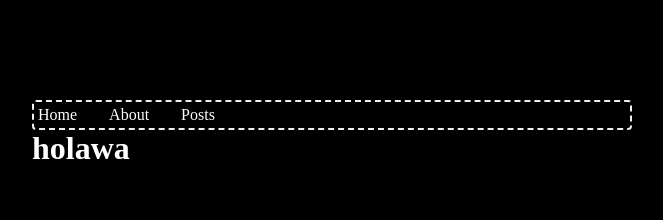
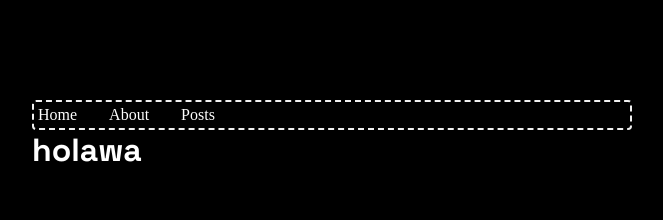
Before and after one commit to Velaryo/next-app-midu, a Next.js app: page / in a window 1280 px wide. Shown: the top 220 px of the page, without its empty margins (308-971 px from the left). Built offline with nearby package versions, Linux system fonts and the light colour scheme.

Commit message:
@next/font

```diff
--- /dev/null
+++ b/app/font.js
@@ -0,0 +1,10 @@
+import { Space_Grotesk as SpaceGrotesk } from '@next/font/google'
+
+export const font = SpaceGrotesk({
+    weight: ['400', '700'],
+    // latin, sino va a traer de todos
+    // x ejemplo, del cirilico
+    subsets: ['latin'],
+    // nombre de var. como en CSS
+    variable: '--font-grotesk',
+})
--- a/app/layout.js
+++ b/app/layout.js
@@ -1,7 +1,9 @@
 // estilos globales
 import '../styles/globals.css'
 
+
 import { Navigation } from '../components/Navigation'
+import { font } from './font'
 
 export const metadata = {
   title: 'UN titulo',
@@ -11,7 +13,7 @@ export const metadata = {
 export default function RootLayout ({ children }) {
   return (
     <html lang='en'>
-      <body>
+      <body className={font.variable}>
         <Navigation />
         {children}
       </body>
--- a/package.json
+++ b/package.json
@@ -3,12 +3,13 @@
   "version": "0.1.0",
   "private": true,
   "scripts": {
-    "dev": "next dev",
+    "dev": "next dev --turbo",
     "build": "next build",
     "start": "next start",
     "lint": "next lint"
   },
   "dependencies": {
+    "@next/font": "^13.2.3",
     "eslint": "8.35.0",
     "eslint-config-next": "13.2.1",
     "next": "13.2.1",
--- a/styles/globals.css
+++ b/styles/globals.css
@@ -110,3 +110,7 @@ a {
     color-scheme: dark;
   }
 }
+
+h1 {
+  font-family: var(--font-grotesk), sans-serif;
+}
```
Also changed, not shown: 1 other file (tests, documents, lock files or other folders).
